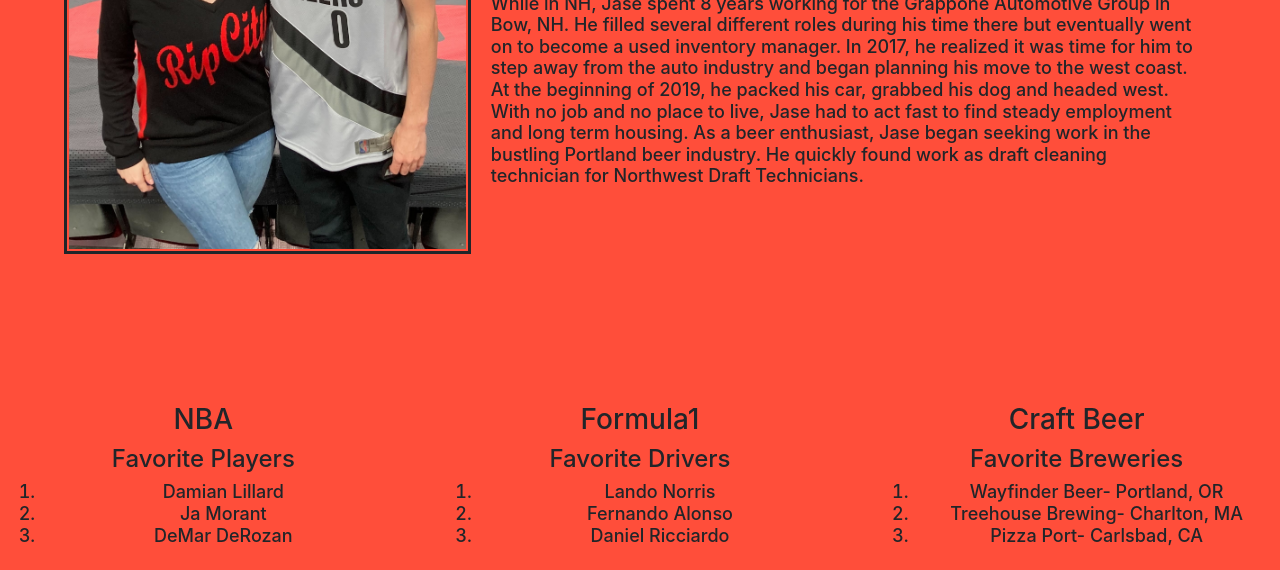
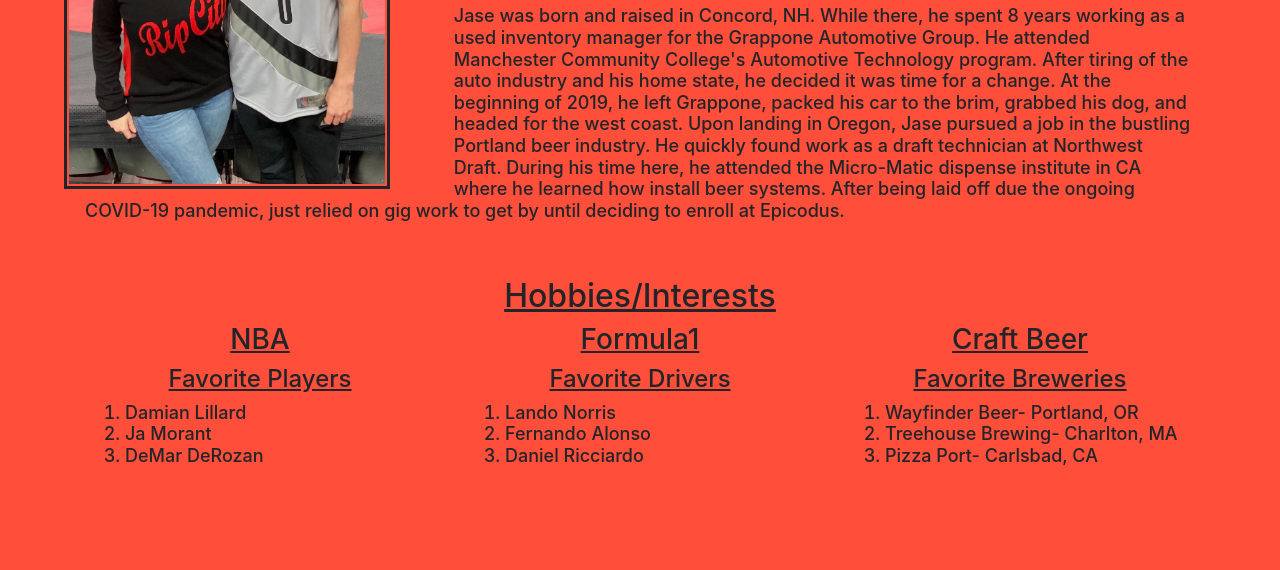
Before and after one commit to jcseeley/portfolio-landing-page, a plain HTML site: page index.html in a window 1280 px wide. Shown: the part 770-1340 px from the top of the page. After the commit the page ends 1260 px from the top, so only its background shows below. Drawn offline with Linux system fonts and the light colour scheme.

Commit message:
fix sizing issues for 'hobbies/interests' section.

```diff
--- a/CSS/styles.css
+++ b/CSS/styles.css
@@ -1,6 +1,6 @@
 .header {
   text-align: center;
-  margin-top: 20px;
+  margin-top: 2%;
 }
 
 body {
@@ -15,14 +15,17 @@
 .col-12 {
   font-size: large;
   text-align: left;
-  padding: 5%;
+  padding: 1%;
+  border-style: solid;
+  margin-bottom: 5%;
+  margin-top: 5%;
 }
 
 .img-fluid {
   max-width: 33%;
-  max-height: 500px;
+  max-height: 400px;
   margin-left: 5%;
-  margin-right: 20px;
+  margin-right: 5%;
   padding: 2px;
   border-style: solid;
   float: left;
@@ -31,19 +34,28 @@
 .about {
   text-align: left;
   font-size: large;
-  padding-bottom: 100px;
+  margin-bottom: 5%;
 }
 
 .highlights {
   background-color: rgb(255, 0, 0);
 }
 
+h2 {
+  text-align: center;
+  text-decoration: underline;
+}
 .col-4 {
-  text-align: center;
+  text-align: left;
   font-size: large;
-  padding-top:100px;
 }
 
-.interests {
+h3 {
+  text-decoration: underline;
+  text-align: center;
+}
 
+h4 {
+  text-decoration: underline;
+  text-align: center;
 }
--- a/index.html
+++ b/index.html
@@ -35,11 +35,12 @@
       <h2>About Me</h2>
       <p>Jase Seeley is an aspiring software developer currently attending Epicodus coding bootcamp. He resides in the Woodstock neighborhood of Portland, OR with his girlfriend, Katie. Jase has been an advocate for a plant-based lifestyle since beginning his own vegan journey in 2017. He is an avid NBA and Formula1 fan, movie buff, gamer, and craft beer enthusiast.
       <h2>Background</h2>
-      <p>Born and raised in Concord, NH, Jase moved to Portland at the beginning of 2019. While in NH, Jase spent 8 years working for the Grappone Automotive Group in Bow, NH. He filled several different roles during his time there but eventually went on to become a used inventory manager. In 2017, he realized it was time for him to step away from the auto industry and began planning his move to the west coast. At the beginning of 2019, he packed his car, grabbed his dog and headed west. With no job and no place to live, Jase had to act fast to find steady employment and long term housing. As a beer enthusiast, Jase began seeking work in the bustling Portland beer industry. He quickly found work as draft cleaning technician for Northwest Draft Technicians.
+      <p>Jase was born and raised in Concord, NH. While there, he spent 8 years working as a used inventory manager for the Grappone Automotive Group. He attended Manchester Community College's Automotive Technology program. After tiring of the auto industry and his home state, he decided it was time for a change. At the beginning of 2019, he left Grappone, packed his car to the brim, grabbed his dog, and headed for the west coast. Upon landing in Oregon, Jase pursued a job in the bustling Portland beer industry. He quickly found work as a draft technician at Northwest Draft. During his time here, he attended the Micro-Matic dispense institute in CA where he learned how install beer systems. After being laid off due the ongoing COVID-19 pandemic, just relied on gig work to get by until deciding to enroll at Epicodus.
     </div>
   </div>
   <div class="interests">
-    <div class="grid">
+    <div class="container">
+      <h2>Hobbies/Interests</h2>
       <div class="row">
         <div class="col-4">
           <h3>NBA</h3>
```
